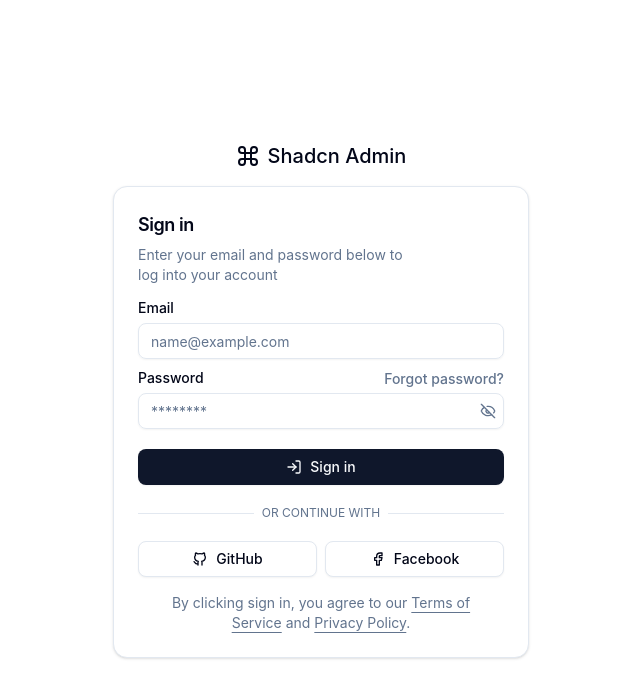
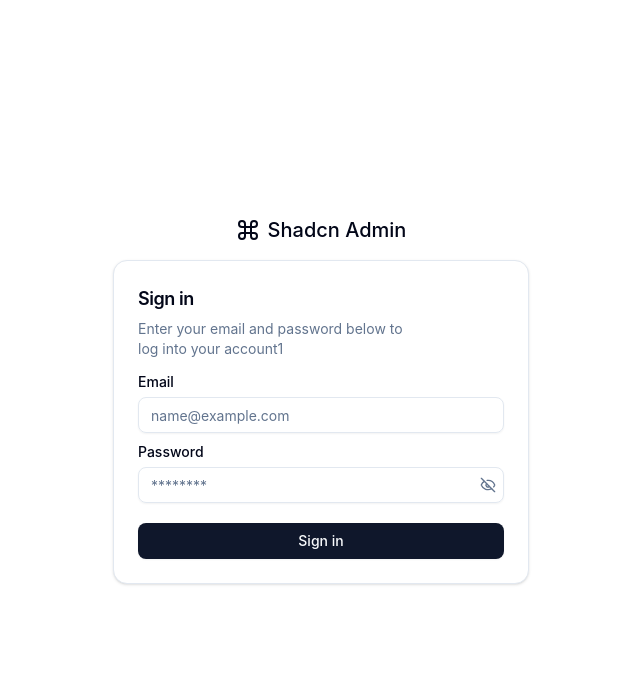
Before and after one commit to sehoone/ai-llm, a Next.js app in the folder admin/llm-admin/: page /sign-in in a window 1280 px wide. Shown: the top 698 px of the page, without its empty margins (319-959 px from the left). Built offline with nearby package versions, Linux system fonts and the light colour scheme; no server answers.

Commit message:
feat: add-login

```diff
--- /dev/null
+++ b/admin/llm-admin/src/api/auth.ts
@@ -0,0 +1,21 @@
+import api from './axios';
+export interface LoginRequest {
+  email: string;
+  password: string;
+  grant_type: string;
+}
+
+export interface LoginResponse {
+  access_token: string;
+  refresh_token: string;
+  token_type: string;
+  expires_at: string;
+}
+
+export const login = async (data: Omit<LoginRequest, 'grant_type'>): Promise<LoginResponse> => {
+  const response = await api.post<LoginResponse>('/api/v1/auth/login', {
+    ...data,
+    grant_type: 'password',
+  });
+  return response.data;
+};
--- /dev/null
+++ b/admin/llm-admin/src/api/axios.ts
@@ -0,0 +1,24 @@
+import axios from 'axios';
+
+const api = axios.create({
+  baseURL: process.env.NEXT_PUBLIC_API_URL || '/api', // Default to /api if not set
+  headers: {
+    'Content-Type': 'application/json',
+  },
+});
+
+// Add a request interceptor to include the auth token if available
+api.interceptors.request.use(
+  (config) => {
+    const token = localStorage.getItem('access_token'); // Or however you store the token
+    if (token) {
+      config.headers.Authorization = `Bearer ${token}`;
+    }
+    return config;
+  },
+  (error) => {
+    return Promise.reject(error);
+  }
+);
+
+export default api;
--- a/admin/llm-admin/src/features/auth/sign-in/components/user-auth-form.tsx
+++ b/admin/llm-admin/src/features/auth/sign-in/components/user-auth-form.tsx
@@ -8,6 +8,7 @@
 import Link from 'next/link'
 import { Loader2, LogIn } from 'lucide-react'
 import { toast } from 'sonner'
+import { login } from '@/api/auth'
 import { IconFacebook, IconGithub } from '@/assets/brand-icons'
 import { useAuthStore } from '@/stores/auth-store'
 import { sleep, cn } from '@/lib/utils'
@@ -57,22 +58,22 @@
   function onSubmit(data: z.infer<typeof formSchema>) {
     setIsLoading(true)
 
-    toast.promise(sleep(2000), {
+    toast.promise(login(data), {
       loading: 'Signing in...',
-      success: () => {
+      success: (response) => {
         setIsLoading(false)
 
-        // Mock successful authentication with expiry computed at success time
-        const mockUser = {
-          accountNo: 'ACC001',
+        // Create a user object from the response and form data
+        const user = {
+          accountNo: 'UNKNOWN',
           email: data.email,
           role: ['user'],
-          exp: Date.now() + 24 * 60 * 60 * 1000, // 24 hours from now
+          exp: new Date(response.expires_at).getTime(),
         }
 
         // Set user and access token
-        auth.setUser(mockUser)
-        auth.setAccessToken('mock-access-token')
+        auth.setUser(user)
+        auth.setAccessToken(response.access_token)
 
         // Redirect to the stored location or default to dashboard
         const targetPath = redirectTo || '/'
@@ -80,7 +81,10 @@
 
         return `Welcome back, ${data.email}!`
       },
-      error: 'Error',
+      error: (err) => {
+        setIsLoading(false)
+        return err.response?.data?.message || 'Error signing in'
+      },
     })
   }
 
@@ -114,39 +118,21 @@
                 <PasswordInput placeholder='********' {...field} />
               </FormControl>
               <FormMessage />
-              <Link
+              {/* <Link
                 href='/forgot-password'
                 className='absolute end-0 -top-0.5 text-sm font-medium text-muted-foreground hover:opacity-75'
               >
                 Forgot password?
-              </Link>
+              </Link> */}
             </FormItem>
           )}
         />
         <Button className='mt-2' disabled={isLoading}>
-          {isLoading ? <Loader2 className='animate-spin' /> : <LogIn />}
+          {/* {isLoading ? <Loader2 className='animate-spin' /> : <LogIn />} */}
           Sign in
         </Button>
 
-        <div className='relative my-2'>
-          <div className='absolute inset-0 flex items-center'>
-            <span className='w-full border-t' />
-          </div>
-          <div className='relative flex justify-center text-xs uppercase'>
-            <span className='bg-background px-2 text-muted-foreground'>
-              Or continue with
-            </span>
-          </div>
-        </div>
 
-        <div className='grid grid-cols-2 gap-2'>
-          <Button variant='outline' type='button' disabled={isLoading}>
-            <IconGithub className='h-4 w-4' /> GitHub
-          </Button>
-          <Button variant='outline' type='button' disabled={isLoading}>
-            <IconFacebook className='h-4 w-4' /> Facebook
-          </Button>
-        </div>
       </form>
     </Form>
   )
--- a/admin/llm-admin/src/features/auth/sign-in/index.tsx
+++ b/admin/llm-admin/src/features/auth/sign-in/index.tsx
@@ -23,13 +23,13 @@
           <CardTitle className='text-lg tracking-tight'>Sign in</CardTitle>
           <CardDescription>
             Enter your email and password below to <br />
-            log into your account
+            log into your account1
           </CardDescription>
         </CardHeader>
         <CardContent>
           <UserAuthForm redirectTo={redirect || undefined} />
         </CardContent>
-        <CardFooter>
+        {/* <CardFooter>
           <p className='px-8 text-center text-sm text-muted-foreground'>
             By clicking sign in, you agree to our{' '}
             <a
@@ -47,7 +47,7 @@
             </a>
             .
           </p>
-        </CardFooter>
+        </CardFooter> */}
       </Card>
     </AuthLayout>
   )
```
Also changed, not shown: 1 other file (tests, documents, lock files or other folders).
